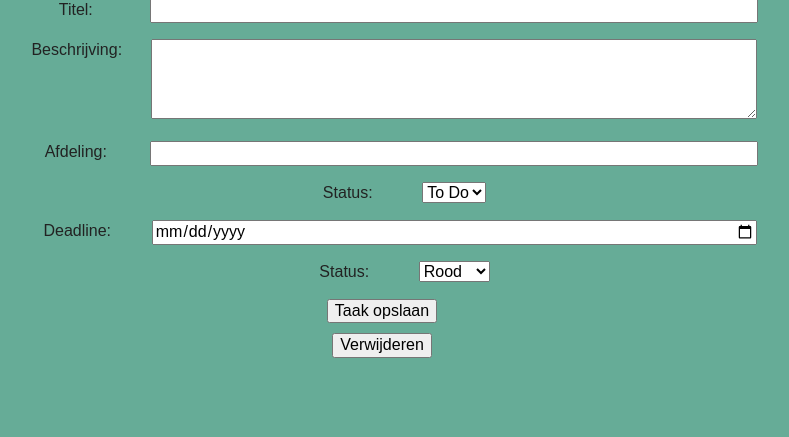
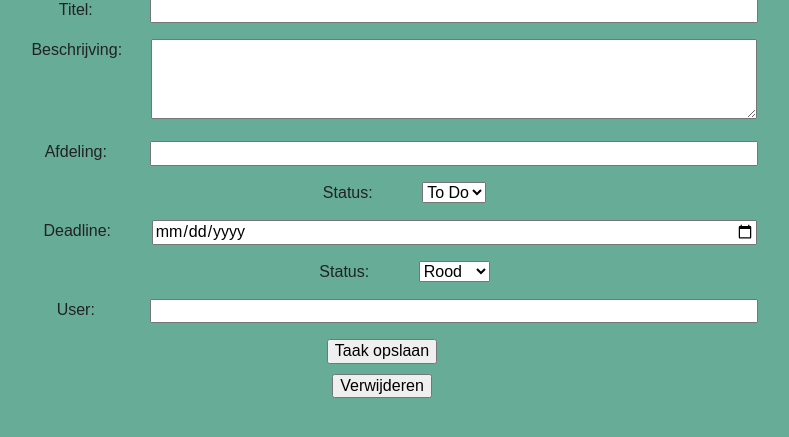
Before and after one commit to CatGirlBaphomet/PRA_B3, a PHP site: page /pra_b3/tasks/edit.php?id=1 in a window 1280 px wide. Shown: the part 255-692 px from the top of the page, without its empty margins (258-1047 px from the left). Run offline with PHP 8.4, Linux system fonts and the light colour scheme; the visitor is signed in with stand-in values (Sample User, id 1); data that the repository does not hold is empty; some libraries are stand-ins or nearby versions.

Commit message:
edit user
edit pagina user toegevoegd

```diff
--- a/tasks/edit.php
+++ b/tasks/edit.php
@@ -72,6 +72,10 @@ if (!isset($_SESSION['user_id']))
                     <option value="paars" <?php if($taak['color']=="paars") echo 'selected="selected"'; ?>>Paars</option>
                 </select>
             </div>
+            <div class="form-group">
+                <label for="user">User:</label>
+                <input type="text" name="user" id="user" class="form-input" value="<?php echo $taak['user']; ?>">
+            </div>
             <input type="submit" value="Taak opslaan">
         </form>
         <div class="delete">
@@ -83,5 +87,4 @@ if (!isset($_SESSION['user_id']))
         </div>
     </div>
 </body>
-
 </html>
```
